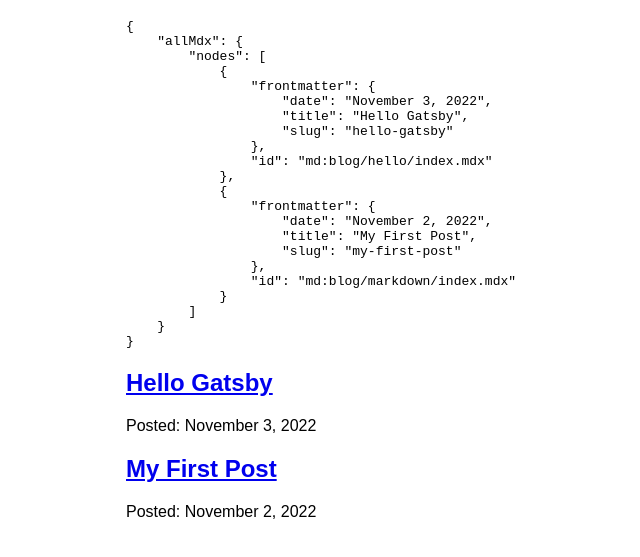
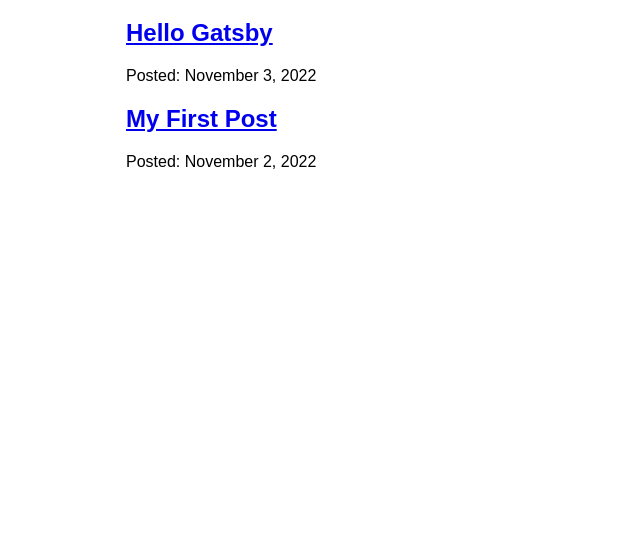
Before and after one commit to can-dy-jack/gatsby-blog, a Gatsby site: page /blog in a window 1280 px wide. Shown: the part 175-732 px from the top of the page, without its empty margins (264-904 px from the left). Built offline with nearby package versions, Linux system fonts and the light colour scheme; Gatsby itself is replaced by a stand-in of ours.

Commit message:
delete pre tag

```diff
--- a/src/pages/blog/index.js
+++ b/src/pages/blog/index.js
@@ -6,11 +6,6 @@
 const BlogPage = ({ data }) => {
   return (
     <Layout pageTitle="My Blog Posts">
-      <pre>
-        {
-          JSON.stringify(data, null, 4)
-        }
-      </pre>
       {
         data.allMdx.nodes.map(node => (
           <article key={node.id}>
```
